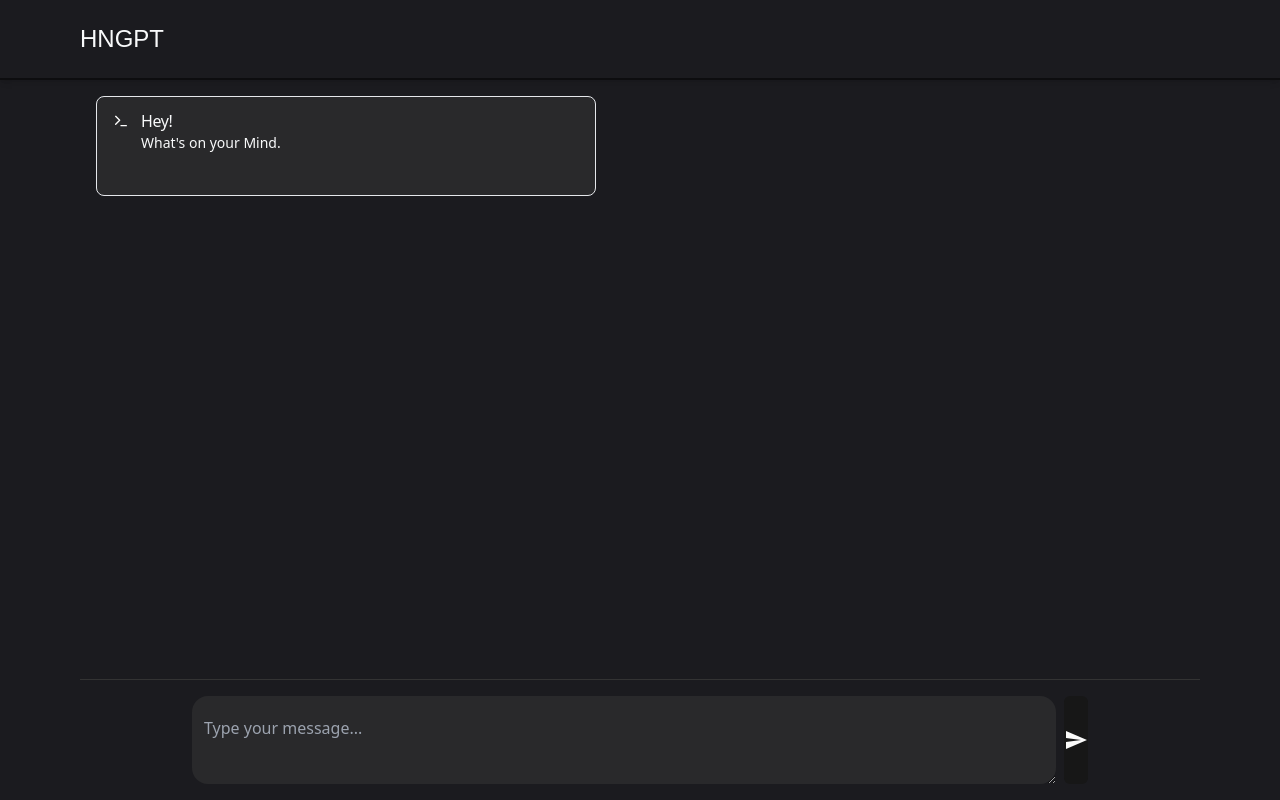
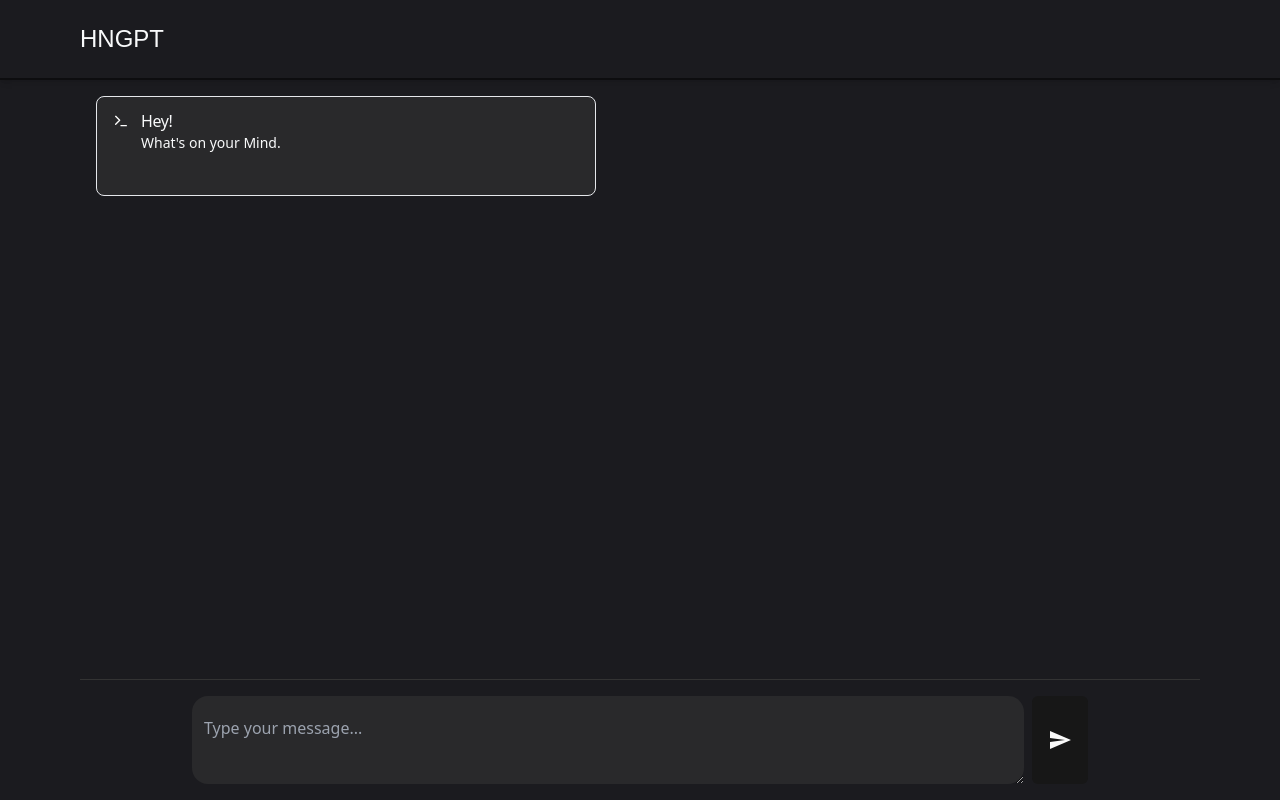
Before and after one commit to Richardthetechy/hng12-stage3-Ai-powered-interface, a React (Vite) app: page / in a window 1280 px wide. Built offline with nearby package versions, Linux system fonts and the light colour scheme; a web font is replaced by a local one.

Commit message:
ui changes

```diff
--- a/src/AppClone.jsx
+++ b/src/AppClone.jsx
@@ -306,7 +306,6 @@ const App = () => {
                             <div>
                                 <Button
                                     type="submit"
-                                    size="icon"
                                     className="h-full w-full"
                                     disabled={isProcessing}
                                 >
```
